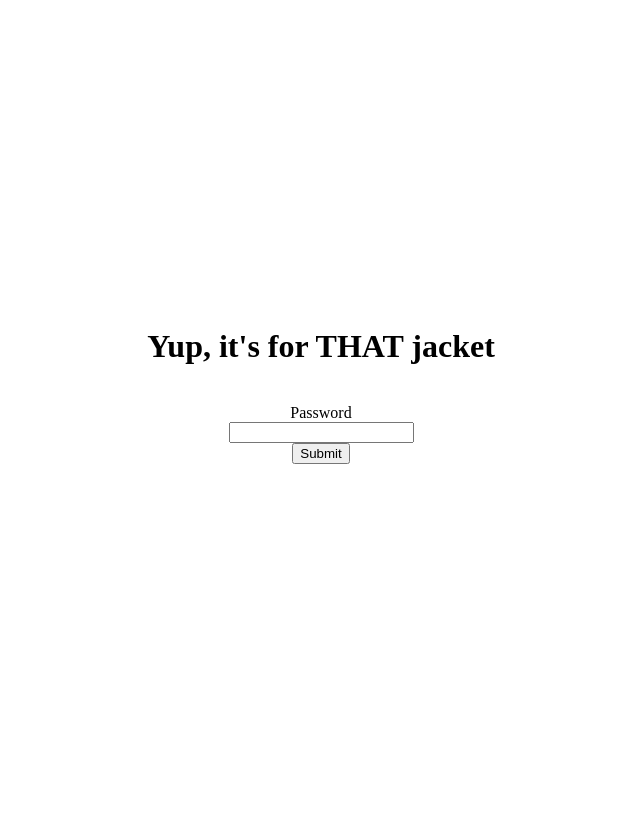
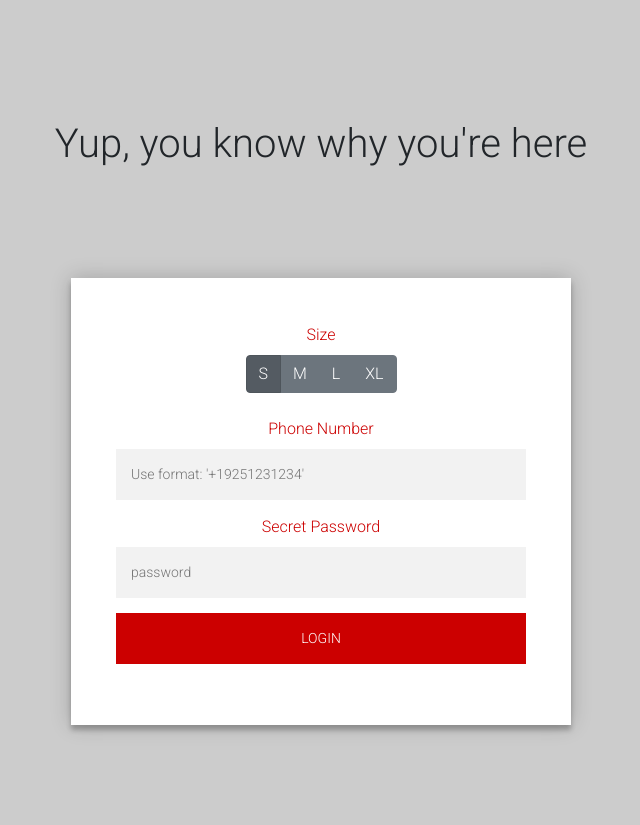
Before and after one commit to jeffistyping/Cloud-Coatcheck, a Flask app: page /corp in a window 1280 px wide. Shown: the whole page, without its empty margins (319-959 px from the left). Before the commit the page ends 464 px from the top, so only its background shows below. Run offline with Flask 2, Linux system fonts and the light colour scheme; parts of the project's set-up code (start-up, migrations or seed data) failed here and were passed over; some libraries are stand-ins or nearby versions.

Commit message:
front end design done

```diff
--- a/app.py
+++ b/app.py
@@ -59,7 +59,7 @@ def index():
 
 @app.route('/corp')
 def corpsjacket():
-	return render_template("corps-register.html")
+	return render_template("corps.html")
 
 @app.route('/register', methods=['POST'])
 def register():
@@ -67,6 +67,28 @@ def register():
 		addUser(request.form['Phone'],request.form['Size'])
 		return "Hold Tight, we'll let you know when it comes in stock!"
 	return "Check the form and try again"
+
+# @app.route('/addMe',methods=['POST'])
+# def sms():
+# 	number = request.form['From']
+# 	message_body = request.form['Body']
+# 	resp = MessagingResponse()
+# 	if entry in message_body.lower():
+# 		size = message_body.split(' ')[1].lower() in ['s','m','l','xl','xxl']
+# 		if size and addUser(number,message_body.split(' ')[1].lower()):
+# 			resp.message("Alright, I gotchu. You're in")
+# 		else:
+# 			resp.message("Looks like you're already on the list")
+# 	elif "serverstatus" in message_body.lower():
+#             resp.message("Server Health: Good")
+
+# 	else:
+# 		resp.message("Invalid")
+# 	return str(resp)
+
+
+
+
 
 
 @app.route('/sms',methods=['POST'])
--- /dev/null
+++ b/static/styles/custom.css
@@ -0,0 +1,101 @@
+@import url(https://fonts.googleapis.com/css?family=Roboto:300);
+
+.login-page {
+  width: 500px;
+  padding: 8% 0 0;
+  margin: auto;
+}
+.form {
+  position: relative;
+  z-index: 1;
+  background: #FFFFFF;
+  max-width: 500px;
+  margin: 0 auto 100px;
+  padding: 45px;
+  text-align: center;
+  box-shadow: 0 0 20px 0 rgba(0, 0, 0, 0.2), 0 5px 5px 0 rgba(0, 0, 0, 0.24);
+}
+.form input {
+  font-family: "Roboto", sans-serif;
+  outline: 0;
+  background: #f2f2f2;
+  width: 100%;
+  border: 0;
+  margin: 0 0 15px;
+  padding: 15px;
+  box-sizing: border-box;
+  font-size: 14px;
+}
+.form button {
+  font-family: "Roboto", sans-serif;
+  text-transform: uppercase;
+  outline: 0;
+  background: #cc0000;
+  width: 100%;
+  border: 0;
+  padding: 15px;
+  color: #FFFFFF;
+  font-size: 14px;
+  -webkit-transition: all 0.3 ease;
+  transition: all 0.3 ease;
+  cursor: pointer;
+}
+.form button:hover,.form button:active,.form button:focus {
+  background: #d40000;
+}
+.form .message {
+  margin: 15px 0 0;
+  color: #b3b3b3;
+  font-size: 12px;
+}
+.form .message a {
+  color: #cccccc;
+  text-decoration: none;
+}
+.form .register-form {
+  display: none;
+}
+.container {
+  position: relative;
+  z-index: 1;
+  max-width: 300px;
+  margin: 0 auto;
+}
+.container:before, .container:after {
+  content: "";
+  display: block;
+  clear: both;
+}
+.container .info {
+  margin: 50px auto;
+  text-align: center;
+}
+.container .info h1 {
+  margin: 0 0 15px;
+  padding: 0;
+  font-size: 36px;
+  font-weight: 300;
+  color: #1a1a1a;
+}
+.container .info span {
+  color: #4d4d4d;
+  font-size: 12px;
+}
+.container .info span a {
+  color: #000000;
+  text-decoration: none;
+}
+.container .info span .fa {
+  color: #EF3B3A;
+}
+body {
+  padding-top: 15vh;
+  background: #cccccc; /* fallback for old browsers */
+  font-family: "Roboto", sans-serif;
+  -webkit-font-smoothing: antialiased;
+  -moz-osx-font-smoothing: grayscale;
+}
+
+.question {
+  color: #cc0000;
+}
--- a/templates/corps-register.html
+++ /dev/null
@@ -1,12 +0,0 @@
-<html>
-<head></head>
-<body align="center" style="padding-top:40vh">
-	<h1>Yup, it's for THAT jacket</h1><br/>
-	<form>
-		Password<br/>
-
-		<input type="text" /><br/ >
-		<button>Submit</button>
-	</form>
-</body>
-</html>
--- /dev/null
+++ b/templates/corps.html
@@ -0,0 +1,49 @@
+<html>
+
+<head>
+    <!-- First One Just for testing -->
+    <link rel="stylesheet" href="https://maxcdn.bootstrapcdn.com/bootstrap/4.0.0/css/bootstrap.min.css" integrity="sha384-Gn5384xqQ1aoWXA+058RXPxPg6fy4IWvTNh0E263XmFcJlSAwiGgFAW/dAiS6JXm"
+        crossorigin="anonymous">
+    <!-- <link rel="stylesheet" type="text/css" href="custom.css"> -->
+    <link rel="stylesheet" type="text/css" href="{{ url_for('static',filename='styles/custom.css') }}">
+</head>
+
+<body>
+    <h1 align="center">Yup, you know why you're here</h1>
+    <div class="login-page">
+        <div class="form">
+            <form class="login-form">
+                    <label class="question">Size</label><br>
+                    <div class="btn-group btn-group-toggle" data-toggle="buttons">
+                            <label class="btn btn-secondary active">
+                                <input type="radio" name="size" id="s" autocomplete="off" checked>S
+                            </label>
+                            <label class="btn btn-secondary">
+                                <input type="radio" name="size" id="m" autocomplete="off">M
+                            </label>
+                            <label class="btn btn-secondary">
+                                <input type="radio" name="size" id="l" autocomplete="off">L
+                            </label>
+                            <label class="btn btn-secondary">
+                                    <input type="radio" name="size" id="xl" autocomplete="off">XL
+                            </label>
+                        </div><br/><br/>
+                <label class="question">Phone Number</label>
+                <input type="text" placeholder="Use format: '+19251231234'" />
+
+                <br />
+                <label class="question">Secret Password</label>
+                <input type="password" placeholder="password" />
+                <button>login</button>
+            </form>
+        </div>
+    </div>
+    <script src="https://code.jquery.com/jquery-3.2.1.slim.min.js" integrity="sha384-KJ3o2DKtIkvYIK3UENzmM7KCkRr/rE9/Qpg6aAZGJwFDMVNA/GpGFF93hXpG5KkN"
+        crossorigin="anonymous"></script>
+    <script src="https://cdnjs.cloudflare.com/ajax/libs/popper.js/1.12.9/umd/popper.min.js" integrity="sha384-ApNbgh9B+Y1QKtv3Rn7W3mgPxhU9K/ScQsAP7hUibX39j7fakFPskvXusvfa0b4Q"
+        crossorigin="anonymous"></script>
+    <script src="https://maxcdn.bootstrapcdn.com/bootstrap/4.0.0/js/bootstrap.min.js" integrity="sha384-JZR6Spejh4U02d8jOt6vLEHfe/JQGiRRSQQxSfFWpi1MquVdAyjUar5+76PVCmYl"
+        crossorigin="anonymous"></script>
+</body>
+
+</html>
```
Also changed, not shown: requirements.txt (+23 -24 lines), templates/index.html (+9 -3 lines), static/cloud.png (added).
